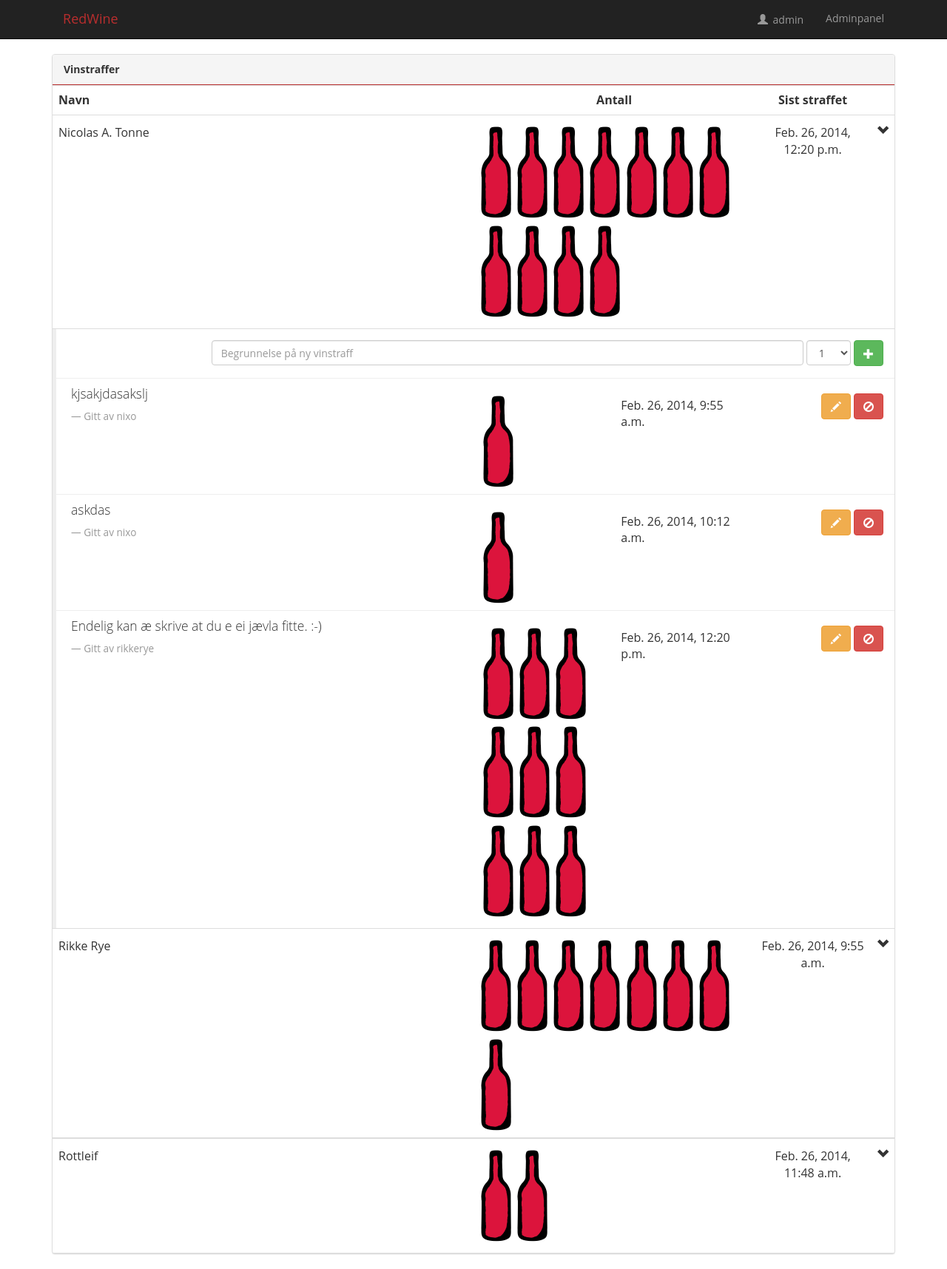
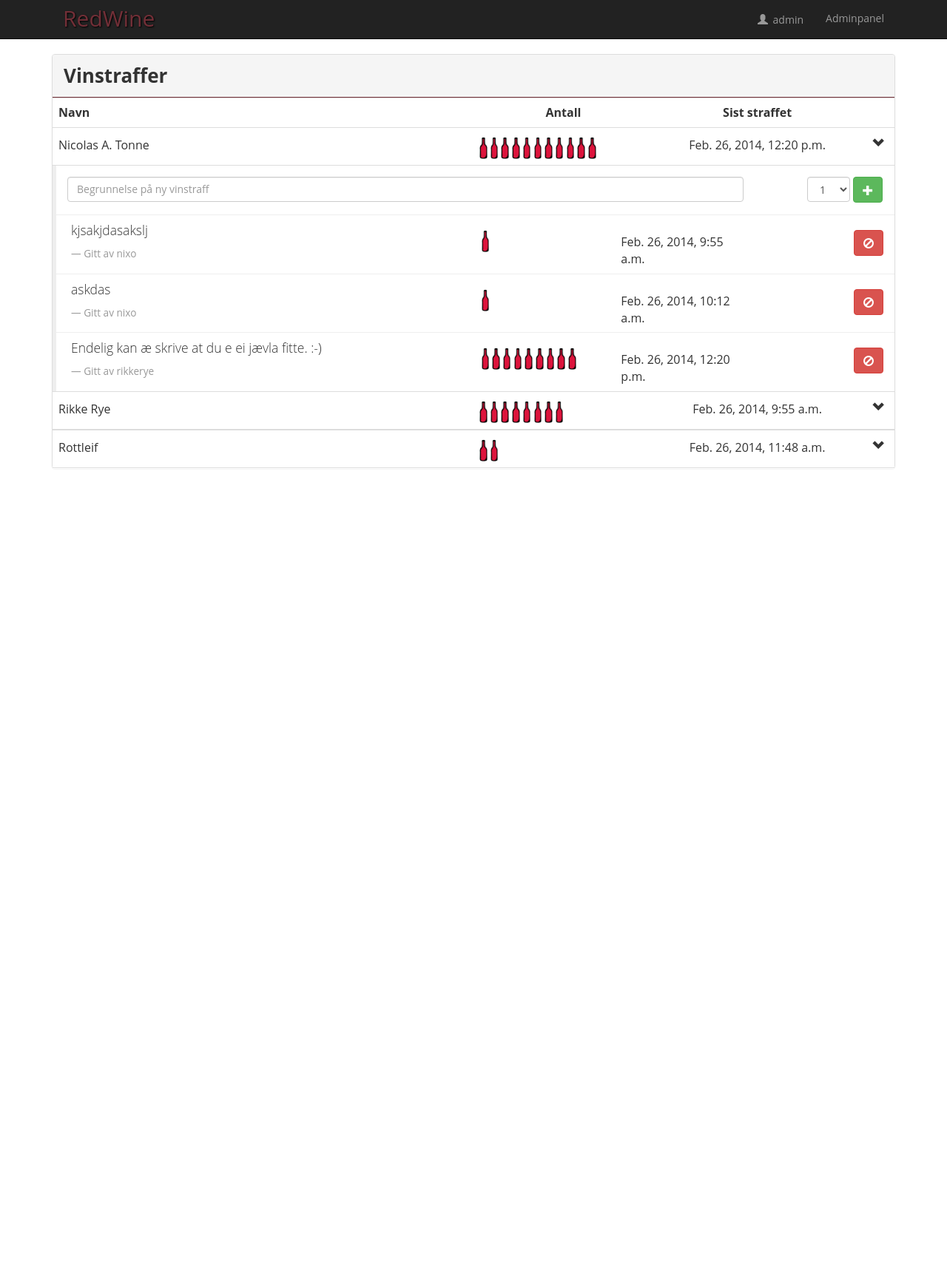
Before and after one commit to dotkom/redwine, a Django app: page / in a window 1280 px wide, after a click that opens the changed part. Shown: the whole page at 74% size. After the commit the page ends 633 px from the top, so only its background shows below. Run offline with Django 3.2, Linux system fonts and the light colour scheme; a user stored in the database is signed in; data comes from the database, SQL or seed files in the repository; both versions use the stored data as it was after the commit; parts of the project's set-up code (start-up, migrations or seed data) failed here and were passed over; some libraries are stand-ins or nearby versions.

Commit message:
Fixed a lot of thigs.

```diff
--- a/redWine/static/css/redwine.css
+++ b/redWine/static/css/redwine.css
@@ -10,20 +10,21 @@ body {
 
 
 .navbar-inverse .navbar-brand{
-    color:#B92E2E;
+    color:#722F37;
+    font-size: 30px;
+    text-shadow: 1px 1px 2px #000;
+    -moz-transition: color 1s ease;
+-webkit-transition: color 1s ease;
+-o-transition: color 1s ease;
+transition: color 1s ease;
 }
 .panel-default > .panel-heading {
+  font-size: 26px;
+  border-color: #722F37;
+}
 
-  border-color: #B92E2E;
-}
-.wine:before {
-  content: url(../img/wine.png);
-  width: 15px;
-  height: 30px;
-
-}
 .wine{
-    /*background-image: url(../img/wine.png);*/
+    content: url(../img/wine.png);
     height: 30px;
 }
 
@@ -72,18 +73,33 @@ blockquote{
 
 .glyphicon{
     line-height: 150%;
+
 }
+
+
 .form-control {
     display: inline-block;
-    width: 800px;
+    width: 100% !important;
+
 }
-#amount {
+#select-control {
     display: inline-block;
-    width: 60px;
+    width: 58px !important;
 }
+.form-group {
+  width: 100% !important;
+  display: -webkit-flex;
+}
+
+.addBox{
+  min-width:133px;
+  float: right;
+}
+
 .newCol{
-    padding-right: 15px;
+    /*padding-right: 15px;*/
     float: right;
+    width: 100%;
 }
 hr{
     margin: 0px;
@@ -97,3 +113,33 @@ hr{
 .rightFloat{
     float:right;
 }
+
+tr {
+  background: #fff;
+  -moz-transition: background 0.5s ease;
+-webkit-transition: background 0.5s ease;
+-o-transition: background 0.5s ease;
+transition: background 0.5s ease;
+}
+
+
+.navbar-inverse .navbar-nav > li > a {
+    -moz-transition: color 0.5s ease;
+-webkit-transition: color 0.5s ease;
+-o-transition: color 0.5s ease;
+transition: color 0.5s ease;
+}
+
+@media all and (min-width: 769px) {
+  .nav li a {
+    height: 52px;
+    vertical-align: top;
+  }
+}
+
+@media all and (max-width: 768px) {
+  .nav li {
+    display: inline-block;
+  }
+
+}
--- a/redWine/templates/index.html
+++ b/redWine/templates/index.html
@@ -21,11 +21,11 @@ RedWine
     {{user.komite}}
     {%for member in users %}
     {%ifequal member.komite 'dotKom' %}
-    <tr data-toggle="collapse" data-target="#{{forloop.counter}}" data-parent="#accordion" class="accordion-toggle center">
+    <tr data-toggle="collapse" data-target="#{{forloop.counter}}" data-parent="#accordion" class="accordion-toggle center clickable">
         <td class="nameCell left col-md-6">{{ member.user.get_full_name }}</td>
         <td title="{{ member.total }} vinstraffer" class="nameCell left">
             {% for vin in member.total|get_range %}
-            <span class="wine"></span>
+            <img src="/static/img/wine.png" alt="Vin" class="wine">
             {% endfor %}
         </td>
         <td class="nameCell">{{ member.straffer.all.latest.date }}</td>
@@ -41,21 +41,25 @@ RedWine
                     {% csrf_token %}
                      {{ form.non_field_errors }}
                       <div class="form-group">
+                        <div class="col-xs-10">
                         <label class="sr-only" for="exampleInputEmail2">Ny Vinstraff</label>
                         {{ form.reason.errors }}
                       <input type="text" class="form-control" id="id_reason" name="reason" placeholder="Begrunnelse på ny vinstraff">
-                        {{ form.amount.errors }}
-                        <select class="form-control" id="amount" name="amount">
+                          </div>
+                        <div class="addBox col-xs-1">
+                          {{ form.amount.errors }}
+                        <select id="select-control" class="form-control" id="amount" name="amount">
                         {% for num in "123456789"%}
                         <option{%ifequal num wineString %} nosel {% endifequal %}>{{ num }}</option>
                         {%endfor%}
                         </select>
                         <input id="id_to" name="to" type="hidden" value="{{ member.user.id }}">
-
+<button type="submit" name="act" class="btn btn-success" title="Ny Vinstraff" value="add">
+                      <span class="glyphicon glyphicon-plus"></span></button>
+                        </div>
                       </div>
 
-                      <button type="submit" name="act" class="btn btn-success" title="Ny Vinstraff" value="add">
-                      <span class="glyphicon glyphicon-plus"></span></button>
+
                     </div>
                   </div>
                   {%for straff in member.straffer.all %}
@@ -70,7 +74,7 @@ RedWine
 
                   <div title="{{ straff.amount }} vinstraffer." class="col-sm-2 nameCell left">
                         {% for vin in straff.amount|get_range %}
-                        <span class="wine"></span>
+                        <img src="/static/img/wine.png" alt="Vin" class="wine">
                         {% endfor %}
                     </div>
 
@@ -82,9 +86,7 @@ RedWine
 
                   <div class="col-sm-2">
                     <span class="rightFloat">
-                      <button type="submit" name="act" class="btn btn-warning" title="Endre" value="change">
-                      <span class="glyphicon glyphicon-pencil bbt"></span></button>
-                      <button type="submit" name="act" class="btn btn-danger" title="Slett" value="delete">
+                      <button type="submit" name="act" class="btn btn-danger" title="Slett" value="delete {{ straff.pk }}">
                       <span class="glyphicon glyphicon-ban-circle"></span></button>
                     </span>
                   </div>
--- a/redWine/views.py
+++ b/redWine/views.py
@@ -1,5 +1,5 @@
 # -*- coding: utf-8 -*-
-import datetime
+import datetime, re
 from django.http import HttpResponse
 from django.template.loader import get_template
 from django.template import Context
@@ -16,18 +16,21 @@ def home(request):
 
         act=str(request.POST['act'])
         form = newPenaltyForm(data=request.POST)
-        print(act+"x")
-        if act=='add':
-          print(request.user.id)
-          print(int(form.data['to']))
+        print(act)
+        if act =='add' and int(form.data['amount'])<=10 and len(form.data['reason'])<85:
+          #todo: sjekk at man gir til samme komite
           s=Straff(
-                  giver=UserProfile.objects.get(id=(request.user.id-1)),
-                  to=UserProfile.objects.get(id=(int(form.data['to'])-1)),
-                  amount=form.data['amount'],
-                  reason=form.data['reason'])
+                  giver=UserProfile.objects.get(user=request.user),
+                  to=UserProfile.objects.get(pk=(int(form.data['to'])-1)),
+                  amount=int(form.data['amount']),
+                  reason=str(form.data['reason'].encode('utf8'))
+                  )
           s.save()
-        elif act=='delete':
-          pass
+
+        elif 'delete' in act: #todo: sjekk at man ikke sletter sin egen
+          straffen=Straff.objects.get(pk=int(act.split(" ")[1]))
+          if str(straffen.to.user.username) != str(request.user):
+            straffen.delete()
 
         elif act=='edit':
           pass
```
Also changed, not shown: redWine.db.
